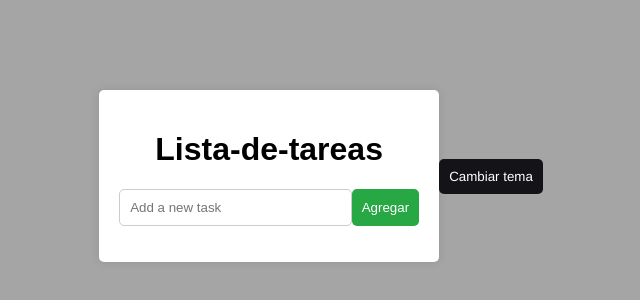
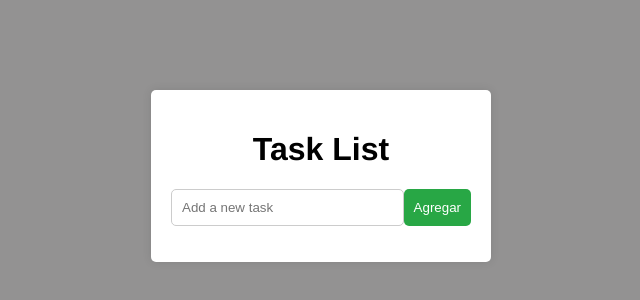
Before and after one commit to david-guillermo/Lista-de-tareas, a plain HTML site: page index.html in a window 1280 px wide. Shown: the part 232-532 px from the top of the page, without its empty margins (319-959 px from the left). Drawn offline with Linux system fonts and the light colour scheme.

Commit message:
task list

```diff
--- a/Codigos-C418/C418.css
+++ b/Codigos-C418/C418.css
@@ -4,9 +4,8 @@ body {
     justify-content: center;
     align-items: center;
     height: 100vh;
-    background-color: #a5a5a5;
+    background-color: #939292;
 }
-
 .container {
     background: white;
     padding: 20px;
@@ -14,23 +13,22 @@ body {
     box-shadow: 0 0 10px rgba(0, 0, 0, 0.1);
     width: 300px;
 }
-
 h1 {
     text-align: center;
+    font-family:'Franklin Gothic Medium', 'Arial Narrow', Arial, sans-serif;
+    font-weight: 900;
+    font-style:inherit;
 }
-
 form {
     display: flex;
     justify-content: space-between;
 }
-
 input {
     flex: 1;
     padding: 10px;
     border: 1px solid #ccc;
     border-radius: 5px;
 }
-
 button {
     padding: 10px;
     background: #28a745;
@@ -39,7 +37,6 @@ button {
     border-radius: 5px;
     cursor: pointer;
 }
-
 #tema123 {
     padding: 10px;
     background: #141418;
@@ -49,16 +46,13 @@ button {
     border-radius: 5px;
     cursor: pointer;
 }
-
 button:hover {
     background: #218838;
 }
-
 ul {
     list-style: none;
     padding: 0;
 }
-
 li {
     display: flex;
     justify-content: space-between;
@@ -68,12 +62,10 @@ li {
     border-radius: 5px;
     margin-top: 10px;
 }
-
 .completed {
     text-decoration: line-through;
     color: #888;
 }
-
 .delete {
     background: #dc3545;
     color: white;
@@ -81,7 +73,6 @@ li {
     border-radius: 5px;
     cursor: pointer;
 }
-
 .delete:hover {
     background: #c82333;
 }
--- a/index.html
+++ b/index.html
@@ -4,25 +4,17 @@
     <meta charset="UTF-8">
     <meta name="viewport" content="width=device-width, initial-scale=1.0">
     <link rel="stylesheet" href="./Codigos-C418/C418.css">
-    <title>Lista de tareas</title>
+    <title>Task List</title>
 </head>
 <body>
     <div class="container">
-        <h1>Lista-de-tareas</h1>
+        <h1>Task List</h1>
         <form id="task-form">
             <input type="text" id="task-input" placeholder="Add a new task">
             <button type="submit">Agregar</button>
         </form>
         <ul id="task-list"></ul>
     </div>
-    <!-- Cambio de tama (claro & oscuro) -->
-<button id="tema123" name="tema123">
-    <span>
-        Cambiar tema
-    </span>
-</button>
-
-
     <script src="./Codigos-C418/C418.js"></script>
 </body>
 </html>
```
